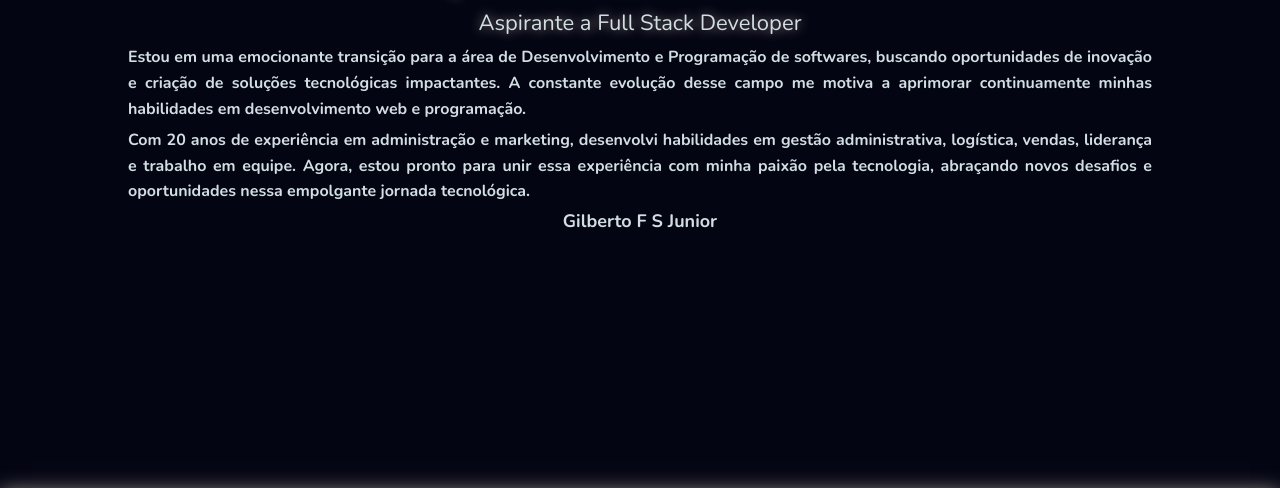
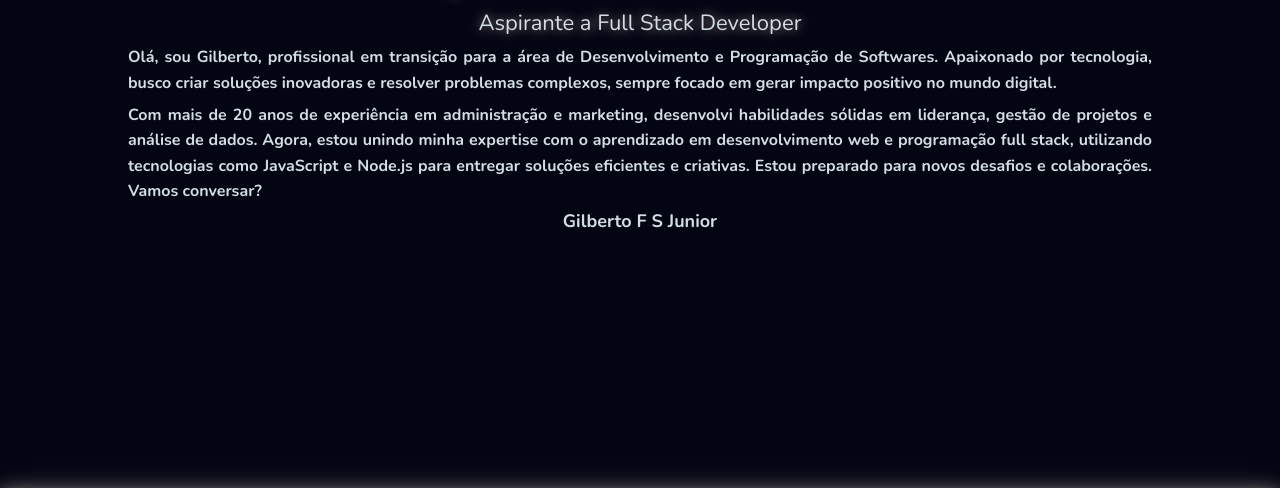
Before and after one commit to GilbertoFSJunior/primeiroportfolio, a plain HTML site: page index.html in a window 1280 px wide. Shown: the part 312-800 px from the top of the page. Drawn offline with nearby package versions, Linux system fonts and the light colour scheme; a script that the page names is missing.

Commit message:
Update index.html

```diff
--- a/index.html
+++ b/index.html
@@ -31,10 +31,13 @@
       <h1>Olá, eu sou Gilberto Junior</h1>
       <p>Aspirante a Full Stack Developer</p>
       <h3>
-        Estou em uma emocionante transição para a área de Desenvolvimento e Programação de softwares, buscando oportunidades de inovação e criação de soluções tecnológicas impactantes. A constante evolução desse campo me motiva a aprimorar continuamente minhas habilidades em desenvolvimento web e programação.
+        Olá, sou Gilberto, profissional em transição para a área de Desenvolvimento e Programação de Softwares. Apaixonado por tecnologia, busco criar soluções inovadoras e resolver problemas complexos, sempre focado em gerar impacto positivo no mundo digital.
       </h3>
       <h3>
-        Com 20 anos de experiência em administração e marketing, desenvolvi habilidades em gestão administrativa, logística, vendas, liderança e trabalho em equipe. Agora, estou pronto para unir essa experiência com minha paixão pela tecnologia, abraçando novos desafios e oportunidades nessa empolgante jornada tecnológica.
+       Com mais de 20 anos de experiência em administração e marketing, desenvolvi habilidades sólidas em liderança, gestão de projetos e análise de dados. Agora, estou unindo minha expertise com o aprendizado em desenvolvimento web e programação full stack, utilizando tecnologias como JavaScript e Node.js para entregar soluções eficientes e criativas.
+
+       Estou preparado para novos desafios e colaborações. Vamos conversar?
+
         <h4>Gilberto F S Junior</h4>
       </h3>
     </section>
```
